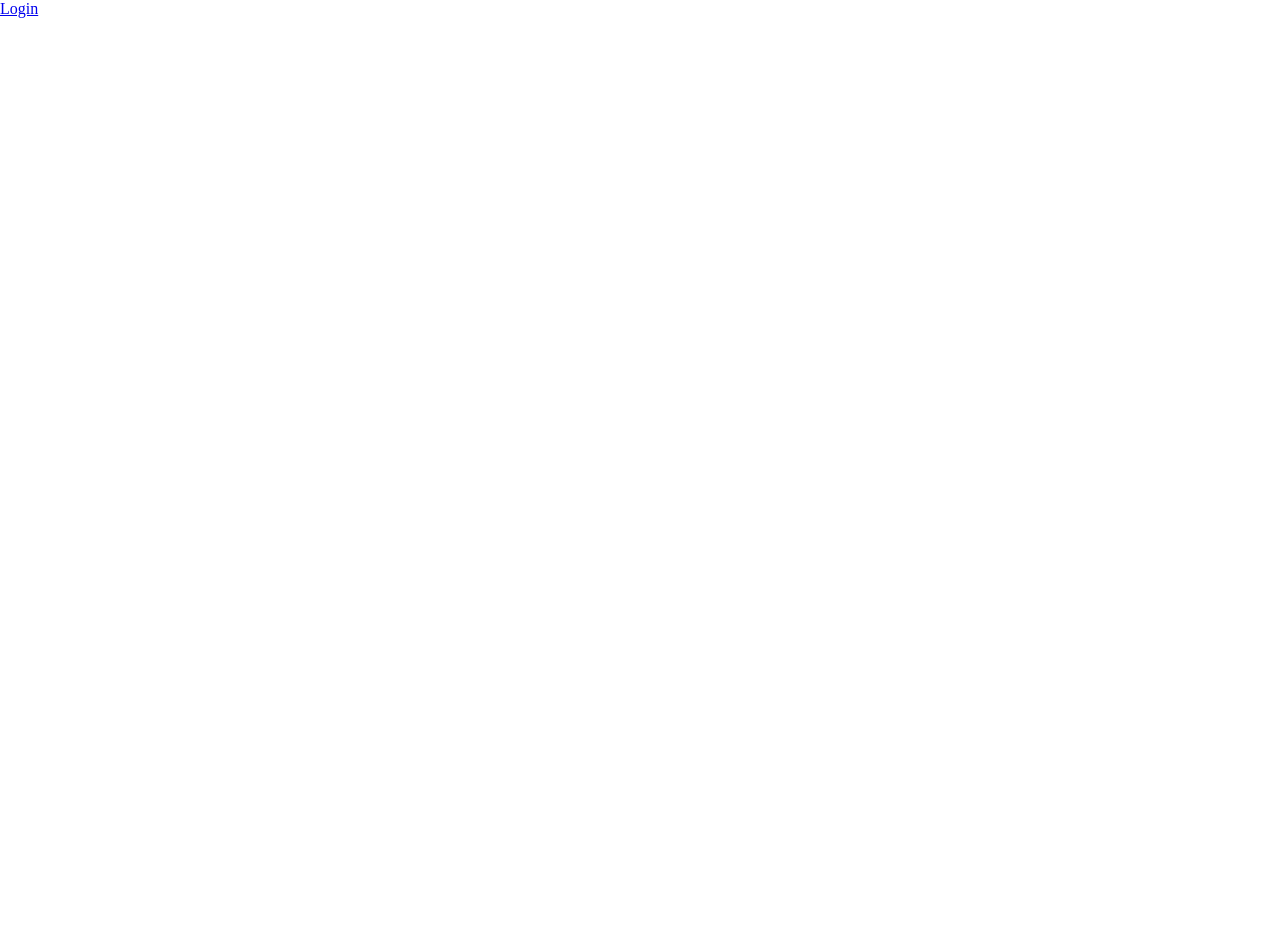
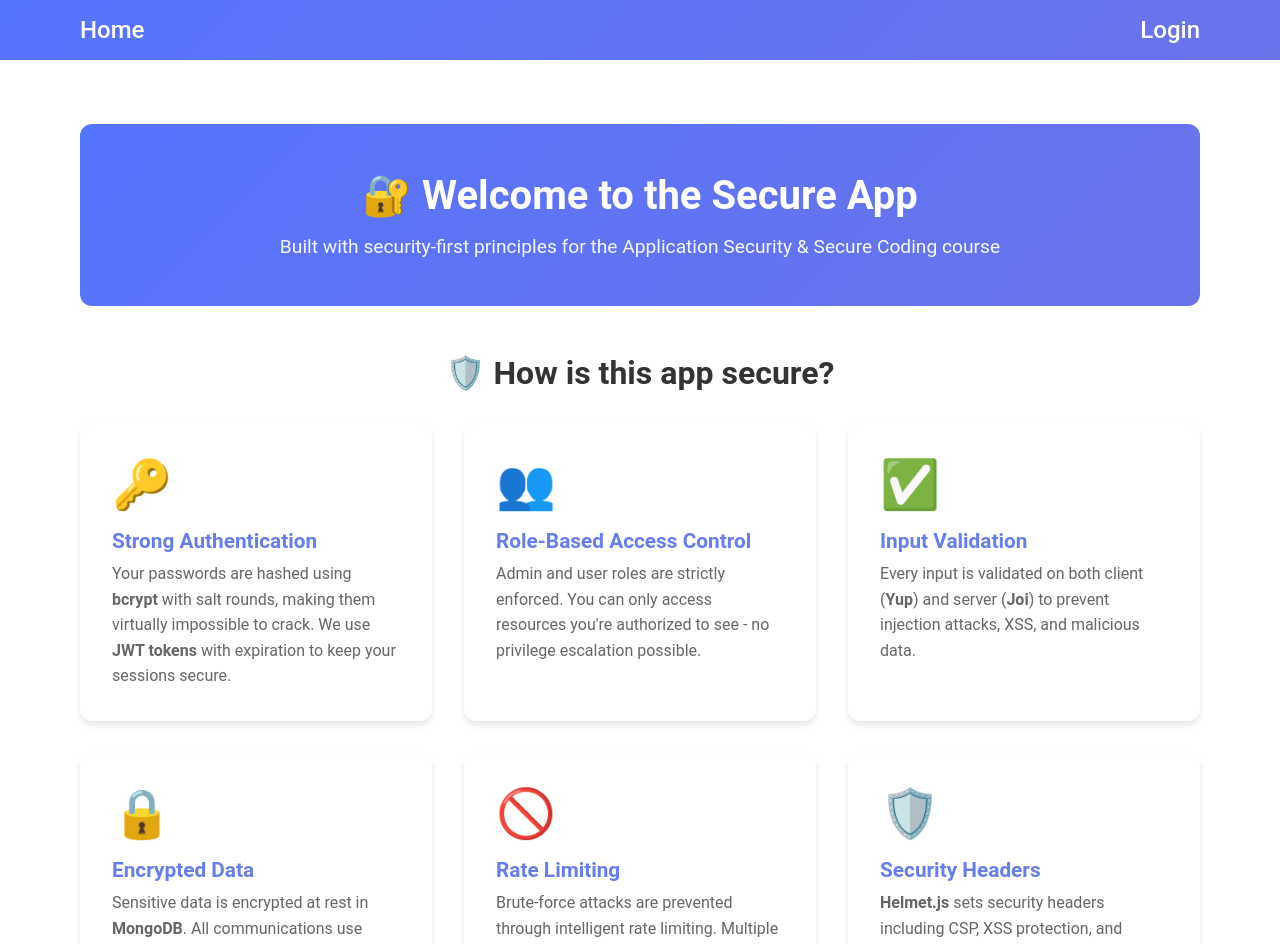
Before and after one commit to HasanAlasker/Secure-Web-Applications-Project, a React (Vite) app in the folder Client/: page / in a window 1280 px wide. Shown: the top 944 px of the page. Before the commit the page ends 800 px from the top, so only its background shows below. Built offline with nearby package versions, Linux system fonts and the light colour scheme; no server answers.

Commit message:
basic home page

```diff
--- a/Client/src/App.css
+++ b/Client/src/App.css
@@ -2,7 +2,232 @@
   box-sizing: border-box;
   margin: 0;
   padding: 0;
-  font-family: outfit;
+  font-family: roboto;
+}
+:root {
+  --background: rgb(255, 247, 247);
+  --black: #202020;
+  --post: rgba(255, 255, 255, 0.5);
+  --white: white;
+  --gray: #a39e9e;
+  --primary: linear-gradient(135deg, #5574ff 0%, #6b73e9 100%);
+  --rgb: rgba(255, 56, 93, 1);
+  --hoverPri: rgb(220, 51, 82) 0%;
+  --hoverSec: rgb(236, 236, 236);
+}
+
+.screen {
+  padding: 0 5rem;
+}
+
+nav {
+  display: flex;
+  justify-content: space-between;
+  background: var(--primary);
+  padding: 1rem 5rem;
+  margin-bottom: 4rem;
+}
+
+.linksCont {
+  display: flex;
+  gap: 2rem;
+}
+
+a {
+  text-decoration: none;
+  color: var(--white);
+  cursor: pointer;
+}
+
+.logout {
+  background: none;
+  border: none;
+  color: var(--white);
+  cursor: pointer;
+}
+
+.big {
+  font-size: 1.5rem;
+  font-weight: 500;
+}
+
+.hero-section {
+  text-align: center;
+  padding: 3rem 0;
+  background: var(--primary);
+  color: white;
+  border-radius: 12px;
+  margin-bottom: 3rem;
+}
+
+.hero-section h1 {
+  font-size: 2.5rem;
+  margin-bottom: 1rem;
+}
+
+.subtitle {
+  font-size: 1.2rem;
+  opacity: 0.95;
+}
+
+.security-info h2 {
+  text-align: center;
+  font-size: 2rem;
+  margin: 3rem 0 2rem;
+  color: #333;
+}
+
+.security-features {
+  display: grid;
+  grid-template-columns: repeat(auto-fit, minmax(300px, 1fr));
+  gap: 2rem;
+  margin-bottom: 3rem;
+}
+
+.feature-card {
+  background: white;
+  padding: 2rem;
+  border-radius: 12px;
+  box-shadow: 0 4px 6px rgba(0, 0, 0, 0.1);
+  transition: transform 0.3s ease, box-shadow 0.3s ease;
+}
+
+.feature-card:hover {
+  transform: translateY(-5px);
+  box-shadow: 0 8px 12px rgba(0, 0, 0, 0.15);
+}
+
+.feature-icon {
+  font-size: 3rem;
+  margin-bottom: 1rem;
+}
+
+.feature-card h3 {
+  color: #667eea;
+  margin-bottom: 0.5rem;
+  font-size: 1.3rem;
+}
+
+.feature-card p {
+  color: #666;
+  line-height: 1.6;
+}
+
+.tech-stack {
+  background: #f8f9fa;
+  padding: 3rem;
+  border-radius: 12px;
+  margin: 3rem 0;
+}
+
+.tech-columns {
+  display: grid;
+  grid-template-columns: repeat(auto-fit, minmax(200px, 1fr));
+  gap: 2rem;
+  margin-top: 2rem;
+}
+
+.tech-column h3 {
+  color: #667eea;
+  margin-bottom: 1rem;
+  font-size: 1.2rem;
+}
+
+.tech-column ul {
+  list-style: none;
+  padding: 0;
+}
+
+.tech-column li {
+  padding: 0.5rem 0;
+  color: #555;
+  border-bottom: 1px solid #e0e0e0;
+}
+
+.tech-column li:last-child {
+  border-bottom: none;
+}
+
+.cta-section {
+  text-align: center;
+  padding: 3rem;
+  background: var(--primary);
+  color: white;
+  border-radius: 12px;
+  margin: 3rem 0;
+}
+
+.cta-section h2 {
+  color: white;
+  margin-bottom: 1rem;
+}
+
+.cta-section p {
+  font-size: 1.1rem;
+  margin-bottom: 2rem;
+}
+
+.cta-buttons {
+  display: flex;
+  gap: 1rem;
+  justify-content: center;
+}
+
+.btn {
+  padding: 1rem 2rem;
+  border-radius: 8px;
+  text-decoration: none;
+  font-weight: 600;
+  transition: all 0.3s ease;
+  display: inline-block;
+}
+
+.btn-primary {
+  background: white;
+  color: #667eea;
+}
+
+.btn-primary:hover {
+  background: #f0f0f0;
+  transform: scale(1.05);
+}
+
+.btn-secondary {
+  background: rgba(255, 255, 255, 0.2);
+  color: white;
+  border: 2px solid white;
+}
+
+.btn-secondary:hover {
+  background: rgba(255, 255, 255, 0.3);
+  transform: scale(1.05);
+}
+
+.disclaimer {
+  background: #fff3cd;
+  border-left: 4px solid #ffc107;
+  padding: 1.5rem;
+  border-radius: 8px;
+  margin-top: 3rem;
+}
+
+.disclaimer p {
+  margin: 0;
+  color: #856404;
+}
+
+@media (max-width: 768px) {
+  .hero-section h1 {
+    font-size: 1.8rem;
+  }
+
+  .security-features {
+    grid-template-columns: 1fr;
+  }
+
+  .cta-buttons {
+    flex-direction: column;
+  }
 }
 
 /* Login Container - Centers everything */
--- a/Client/src/components/Nav.jsx
+++ b/Client/src/components/Nav.jsx
@@ -7,15 +7,16 @@ function Nav({ onMenuOpen }) {
   return (
     <>
       <nav>
-        <div>
+        <div className="big linksCont">
+          <a href="/">Home</a>
           {user && isUser && <a href="/me">My Info</a>}
           {user && isAdmin && <a href="/admin">Users Info</a>}
         </div>
         <div>
           {user ? (
-            <button onClick={logout}>Logout</button>
+            <button className="logout big" onClick={logout}>Logout</button>
           ) : (
-            <a href="/login">Login</a>
+            <a className="big" href="/login">Login</a>
           )}
         </div>
       </nav>
--- a/Client/src/pages/Admin.jsx
+++ b/Client/src/pages/Admin.jsx
@@ -2,6 +2,7 @@ import React, { useEffect } from "react";
 import "../App.css";
 import { getAllUsers } from "../api/user";
 import useApi from "../hooks/useApi";
+import Nav from "../components/Nav";
 
 export default function Admin() {
   const { data: users, request: fetchUsers, loading } = useApi(getAllUsers);
@@ -19,12 +20,15 @@ export default function Admin() {
   const userList = normalUsers.map((user) => user.name);
 
   return (
-    <>
-      <h1>Admins: </h1>
-      <h2>{adminList.length > 0 ? adminList : "There are no admins"}</h2>
-      <br />
-      <h1>Users: </h1>
-      <h2>{userList.length > 0 ? userList : "There are no users"}</h2>
-    </>
+    <div>
+      <Nav />
+      <div className="screen">
+        <h1>Admins: </h1>
+        <h2>{adminList.length > 0 ? adminList : "There are no admins"}</h2>
+        <br />
+        <h1>Users: </h1>
+        <h2>{userList.length > 0 ? userList : "There are no users"}</h2>
+      </div>
+    </div>
   );
 }
--- a/Client/src/pages/Home.jsx
+++ b/Client/src/pages/Home.jsx
@@ -1,10 +1,176 @@
-import React from 'react'
-import Nav from '../components/Nav'
+import React from "react";
+import Nav from "../components/Nav";
+import { useAuth } from "../context/authContext";
 
 export default function Home() {
+  const { user } = useAuth();
+
   return (
     <div>
-      <Nav/>
+      <Nav />
+      <div className="screen">
+        <div className="hero-section">
+          <h1>🔐 Welcome to the Secure App</h1>
+          <p className="subtitle">
+            Built with security-first principles for the Application Security &
+            Secure Coding course
+          </p>
+        </div>
+
+        <div className="security-info">
+          <h2>🛡️ How is this app secure?</h2>
+
+          <div className="security-features">
+            <div className="feature-card">
+              <div className="feature-icon">🔑</div>
+              <h3>Strong Authentication</h3>
+              <p>
+                Your passwords are hashed using <strong>bcrypt</strong> with
+                salt rounds, making them virtually impossible to crack. We use{" "}
+                <strong>JWT tokens</strong> with expiration to keep your
+                sessions secure.
+              </p>
+            </div>
+
+            <div className="feature-card">
+              <div className="feature-icon">👥</div>
+              <h3>Role-Based Access Control</h3>
+              <p>
+                Admin and user roles are strictly enforced. You can only access
+                resources you're authorized to see - no privilege escalation
+                possible.
+              </p>
+            </div>
+
+            <div className="feature-card">
+              <div className="feature-icon">✅</div>
+              <h3>Input Validation</h3>
+              <p>
+                Every input is validated on both client (<strong>Yup</strong>)
+                and server (<strong>Joi</strong>) to prevent injection attacks,
+                XSS, and malicious data.
+              </p>
+            </div>
+
+            <div className="feature-card">
+              <div className="feature-icon">🔒</div>
+              <h3>Encrypted Data</h3>
+              <p>
+                Sensitive data is encrypted at rest in <strong>MongoDB</strong>.
+                All communications use secure protocols to protect data in
+                transit.
+              </p>
+            </div>
+
+            <div className="feature-card">
+              <div className="feature-icon">🚫</div>
+              <h3>Rate Limiting</h3>
+              <p>
+                Brute-force attacks are prevented through intelligent rate
+                limiting. Multiple failed login attempts result in temporary
+                account lockout.
+              </p>
+            </div>
+
+            <div className="feature-card">
+              <div className="feature-icon">🛡️</div>
+              <h3>Security Headers</h3>
+              <p>
+                <strong>Helmet.js</strong> sets security headers including CSP,
+                XSS protection, and frame options to defend against common
+                attacks.
+              </p>
+            </div>
+
+            <div className="feature-card">
+              <div className="feature-icon">🌐</div>
+              <h3>CORS Protection</h3>
+              <p>
+                Strict CORS policies ensure only authorized origins can access
+                our API, preventing cross-origin attacks.
+              </p>
+            </div>
+
+            <div className="feature-card">
+              <div className="feature-icon">🔍</div>
+              <h3>Threat Modeling</h3>
+              <p>
+                Designed using <strong>STRIDE</strong> methodology and
+                risk-assessed with <strong>DREAD</strong> framework to identify
+                and mitigate threats.
+              </p>
+            </div>
+
+            <div className="feature-card">
+              <div className="feature-icon">⚠️</div>
+              <h3>Safe Error Handling</h3>
+              <p>
+                Generic error messages prevent information leakage. Stack traces
+                and sensitive details are never exposed to users.
+              </p>
+            </div>
+          </div>
+
+          <div className="disclaimer">
+            <p>
+              ⚠️ <strong>Educational Purpose:</strong> This project is developed
+              for academic demonstration of secure coding practices and is not
+              intended for production use.
+            </p>
+          </div>
+
+          <div className="tech-stack">
+            <h2>🛠️ Tech Stack</h2>
+            <div className="tech-columns">
+              <div className="tech-column">
+                <h3>Frontend</h3>
+                <ul>
+                  <li>React</li>
+                  <li>Formik</li>
+                  <li>Yup</li>
+                </ul>
+              </div>
+              <div className="tech-column">
+                <h3>Backend</h3>
+                <ul>
+                  <li>Node.js</li>
+                  <li>Express.js</li>
+                  <li>Joi</li>
+                </ul>
+              </div>
+              <div className="tech-column">
+                <h3>Database</h3>
+                <ul>
+                  <li>MongoDB</li>
+                </ul>
+              </div>
+              <div className="tech-column">
+                <h3>Security</h3>
+                <ul>
+                  <li>JWT</li>
+                  <li>bcrypt</li>
+                  <li>Helmet</li>
+                </ul>
+              </div>
+            </div>
+          </div>
+
+          {!user && (
+            <div className="cta-section">
+              <h2>Ready to experience secure authentication?</h2>
+              <p>Create an account or log in to explore the secure features.</p>
+              <div className="cta-buttons">
+                <a href="/register" className="btn btn-primary">
+                  Get Started
+                </a>
+                <a href="/login" className="btn btn-secondary">
+                  Login
+                </a>
+              </div>
+            </div>
+          )}
+        </div>
+      </div>
     </div>
-  )
+  );
 }
--- a/Client/src/pages/MyInfo.jsx
+++ b/Client/src/pages/MyInfo.jsx
@@ -1,7 +1,13 @@
-import React from 'react'
+import React from "react";
+import Nav from "../components/Nav";
 
 export default function MyInfo() {
   return (
-    <div>Users</div>
-  )
+    <div>
+      <Nav />
+      <div className="screen">
+        <div>Users</div>
+      </div>
+    </div>
+  );
 }
```
